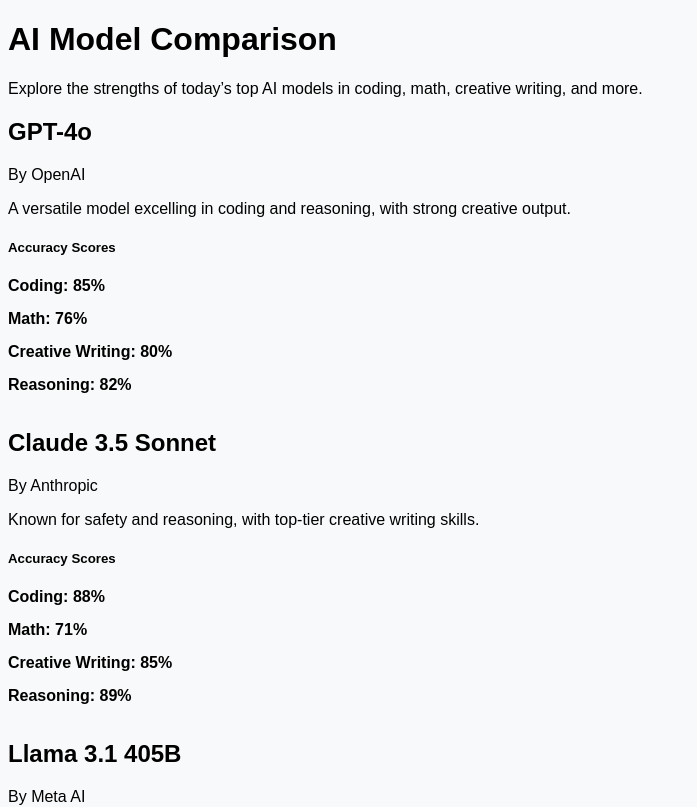
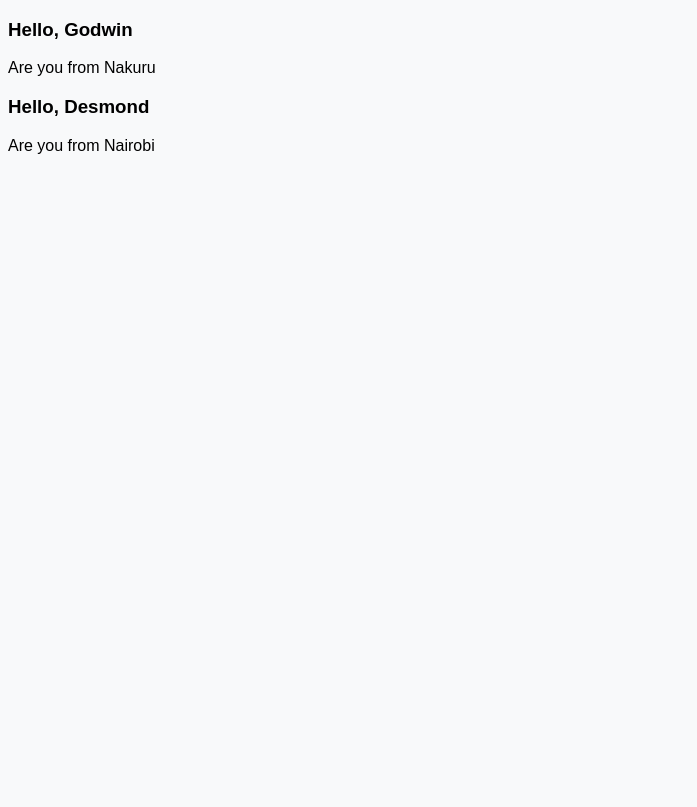
Before and after one commit to YegonGodwin/React-master, a React (Vite) app: page / in a window 1280 px wide. Shown: the top 807 px of the page, without its empty margins (0-697 px from the left). Built offline with nearby package versions, Linux system fonts and the light colour scheme.

Commit message:
Travel Journal commits

```diff
--- a/src/App.tsx
+++ b/src/App.tsx
@@ -1,23 +1,14 @@
-import { aiModels } from "./components/data";
-import ModelCard from "./components/ModelCard";
+import Greetings from "./components/Greetings";
 import "./Style.css";
 
 function App() {
   return (
-    <div className="container my-5">
-      <header className="text-center mb-5">
-        <h1 className="display-4">AI Model Comparison</h1>
-        <p className="lead">
-          Explore the strengths of today’s top AI models in coding, math,
-          creative writing, and more.
-        </p>
-      </header>
-      <div className="row">
-        {aiModels.map((model) => (
-          <ModelCard key={model.id} model={model} />
-        ))}
-      </div>
-    </div>
+    <>
+      <section>
+        <Greetings name="Godwin" city="Nakuru" />
+        <Greetings name="Desmond" city="Nairobi" />
+      </section>
+    </>
   );
 }
 
--- /dev/null
+++ b/src/components/Greetings.tsx
@@ -0,0 +1,15 @@
+interface AppGreet {
+  name: string;
+  city: string;
+}
+
+function Greetings(props: AppGreet) {
+  return (
+    <>
+      <h3>Hello, {props.name}</h3>
+      <p>Are you from {props.city}</p>
+    </>
+  );
+}
+
+export default Greetings;
--- a/src/components/ModelCard.tsx
+++ /dev/null
@@ -1,50 +0,0 @@
-import { ProgressBar } from "react-bootstrap";
-
-interface Model {
-  name: string;
-  developer: string;
-  scores: {
-    coding: number;
-    math: number;
-    creativeWriting: number;
-    reasoning: number;
-  };
-  description: string;
-}
-
-function ModelCard({ model }: { model: Model }) {
-  const { name, developer, scores, description } = model;
-
-  return (
-    <div className="col-md-6 col-lg-3 mb-4">
-      <div className="card h-100 shadow-sm">
-        <div className="card-body">
-          <h2 className="card-title text-primary">{name}</h2>
-          <p className="card-subtitle mb-2 text-muted">By {developer}</p>
-          <p className="card-text">{description}</p>
-          <h5>Accuracy Scores</h5>
-          <div className="scores">
-            <div className="mb-2">
-              <span>Coding: {scores.coding}%</span>
-              <ProgressBar now={scores.coding} variant="success" />
-            </div>
-            <div className="mb-2">
-              <span>Math: {scores.math}%</span>
-              <ProgressBar now={scores.math} variant="info" />
-            </div>
-            <div className="mb-2">
-              <span>Creative Writing: {scores.creativeWriting}%</span>
-              <ProgressBar now={scores.creativeWriting} variant="warning" />
-            </div>
-            <div>
-              <span>Reasoning: {scores.reasoning}%</span>
-              <ProgressBar now={scores.reasoning} variant="danger" />
-            </div>
-          </div>
-        </div>
-      </div>
-    </div>
-  );
-}
-
-export default ModelCard;
--- a/src/components/data.tsx
+++ /dev/null
@@ -1,54 +0,0 @@
-export const aiModels = [
-  {
-    id: 1,
-    name: "GPT-4o",
-    developer: "OpenAI",
-    scores: {
-      coding: 85,
-      math: 76,
-      creativeWriting: 80,
-      reasoning: 82,
-    },
-    description:
-      "A versatile model excelling in coding and reasoning, with strong creative output.",
-  },
-  {
-    id: 2,
-    name: "Claude 3.5 Sonnet",
-    developer: "Anthropic",
-    scores: {
-      coding: 88,
-      math: 71,
-      creativeWriting: 85,
-      reasoning: 89,
-    },
-    description:
-      "Known for safety and reasoning, with top-tier creative writing skills.",
-  },
-  {
-    id: 3,
-    name: "Llama 3.1 405B",
-    developer: "Meta AI",
-    scores: {
-      coding: 82,
-      math: 74,
-      creativeWriting: 75,
-      reasoning: 78,
-    },
-    description:
-      "Open-source leader, strong in math and coding for its accessibility.",
-  },
-  {
-    id: 4,
-    name: "DeepSeek R1",
-    developer: "DeepSeek",
-    scores: {
-      coding: 90,
-      math: 85,
-      creativeWriting: 78,
-      reasoning: 84,
-    },
-    description:
-      "Emerging star in coding and math, cost-effective for businesses.",
-  },
-];
```
Also changed, not shown: src/components/ai.tsx (deleted, +0 -15 lines).
